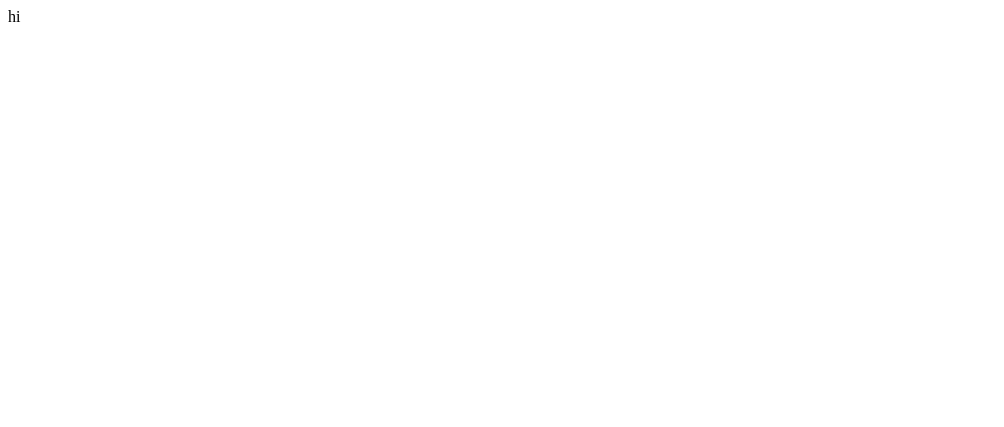
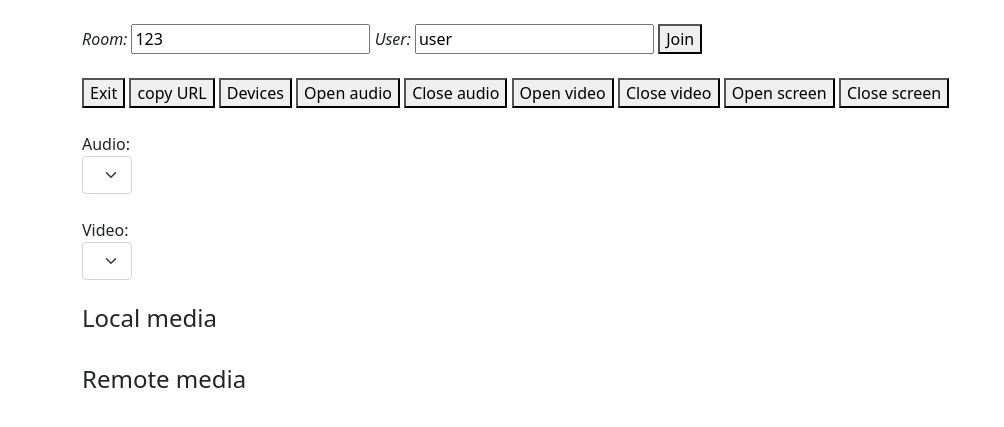
Before and after one commit to kj6560/mediasoup_server, a PHP site: page / in a window 1280 px wide. Before the commit the part shown is almost empty. Shown: the top 427 px of the page, without its empty margins (0-1004 px from the left). Run offline with PHP 8.4, Linux system fonts and the light colour scheme; lists and menus that the app fills with data are empty; some libraries are stand-ins or nearby versions.

Commit message:
modified front

```diff
--- a/index.php
+++ b/index.php
@@ -1,3 +1,103 @@
-<?php
-	echo "hi";
-?>
+<!DOCTYPE html>
+<html>
+    <head>
+        <meta charset="utf-8">
+        <meta name="viewport" content="width=device-width, initial-scale=1">
+
+        <title>Psychowellness Video Conferencing</title>
+        <!-- Styles -->
+        <link rel="stylesheet" href="css/app.css">
+
+        <script src="https://cdnjs.cloudflare.com/ajax/libs/socket.io/4.5.1/socket.io.js" integrity="sha512-9mpsATI0KClwt+xVZfbcf2lJ8IFBAwsubJ6mI3rtULwyM3fBmQFzj0It4tGqxLOGQwGfJdk/G+fANnxfq9/cew==" crossorigin="anonymous" referrerpolicy="no-referrer"></script>
+        <script src="js/mediasoupclient.min.js"></script>
+        <script src="js/EventEmitter.min.js"></script>
+        <script src="js/RoomClient.js"></script>
+
+        <link href="css/bootstrap.min.css" rel="stylesheet" />
+        <script src="js/bootstrap.bundle.min.js"></script>
+    </head>
+    <body class="font-sans antialiased">
+	<div class="py-12">
+        <div class="max-w-7xl mx-auto sm:px-6 lg:px-8">
+            <div class="bg-white overflow-hidden shadow-xl sm:rounded-lg">
+            <div class="container">
+            <div id="login">
+                <br />
+                <i class="fas fa-server"> Room: </i><input id="roomidInput" value="123" type="text" />
+                <!--<button id="createRoom" onclick="createRoom(roomid.value)" label="createRoom">Create Room</button>-->
+                <i class="fas fa-user"> User: </i><input id="nameInput" value="user" type="text" />
+                <button id="joinButton" onclick="joinRoom(nameInput.value, roomidInput.value)">
+                    <i class="fas fa-sign-in-alt"></i> Join
+                </button>
+            </div>
+        </div>
+
+        <div class="container">
+            <div id="control" class="hidden">
+                <br />
+                <button id="exitButton" class="hidden" onclick="rc.exit()">
+                    <i class="fas fa-arrow-left"></i> Exit
+                </button>
+                <button id="copyButton" class="hidden" onclick="rc.copyURL()">
+                    <i class="far fa-copy"></i> copy URL
+                </button>
+                <button id="devicesButton" class="hidden" onclick="rc.showDevices()">
+                    <i class="fas fa-cogs"></i> Devices
+                </button>
+                <button
+                    id="startAudioButton"
+                    class="hidden"
+                    onclick="rc.produce(RoomClient.mediaType.audio, audioSelect.value)"
+                >
+                    <i class="fas fa-volume-up"></i> Open audio
+                </button>
+                <button id="stopAudioButton" class="hidden" onclick="rc.closeProducer(RoomClient.mediaType.audio)">
+                    <i class="fas fa-volume-up"></i> Close audio
+                </button>
+                <button
+                    id="startVideoButton"
+                    class="hidden"
+                    onclick="rc.produce(RoomClient.mediaType.video, videoSelect.value)"
+                >
+                    <i class="fas fa-camera"></i> Open video
+                </button>
+                <button id="stopVideoButton" class="hidden" onclick="rc.closeProducer(RoomClient.mediaType.video)">
+                    <i class="fas fa-camera"></i> Close video
+                </button>
+                <button id="startScreenButton" class="hidden" onclick="rc.produce(RoomClient.mediaType.screen)">
+                    <i class="fas fa-desktop"></i> Open screen
+                </button>
+                <button id="stopScreenButton" class="hidden" onclick="rc.closeProducer(RoomClient.mediaType.screen)">
+                    <i class="fas fa-desktop"></i> Close screen
+                </button>
+                <br /><br />
+                <div id="devicesList" class="hidden">
+                    <i class="fas fa-microphone"></i> Audio:
+                    <select id="audioSelect" class="form-select" style="width: auto"></select>
+                    <br />
+                    <i class="fas fa-video"></i> Video:
+                    <select id="videoSelect" class="form-select" style="width: auto"></select>
+                </div>
+                <br />
+            </div>
+        </div>
+
+        <div class="container">
+            <div id="videoMedia" class="hidden">
+                <h4><i class="fab fa-youtube"></i> Local media</h4>
+                <div id="localMedia" class="containers">
+                    <!--<video id="localVideo" autoplay inline class="vid"></video>-->
+                    <!--<video id="localScreen" autoplay inline class="vid"></video>-->
+                </div>
+                <br />
+                <h4><i class="fab fa-youtube"></i> Remote media</h4>
+                <div id="remoteVideos" class="containers"></div>
+                <div id="remoteAudios"></div>
+            </div>
+        </div>
+            </div>
+        </div>
+    </div>
+		<script src="{{ url('js/index.js')}}"></script>
+    </body>
+</html>
```
